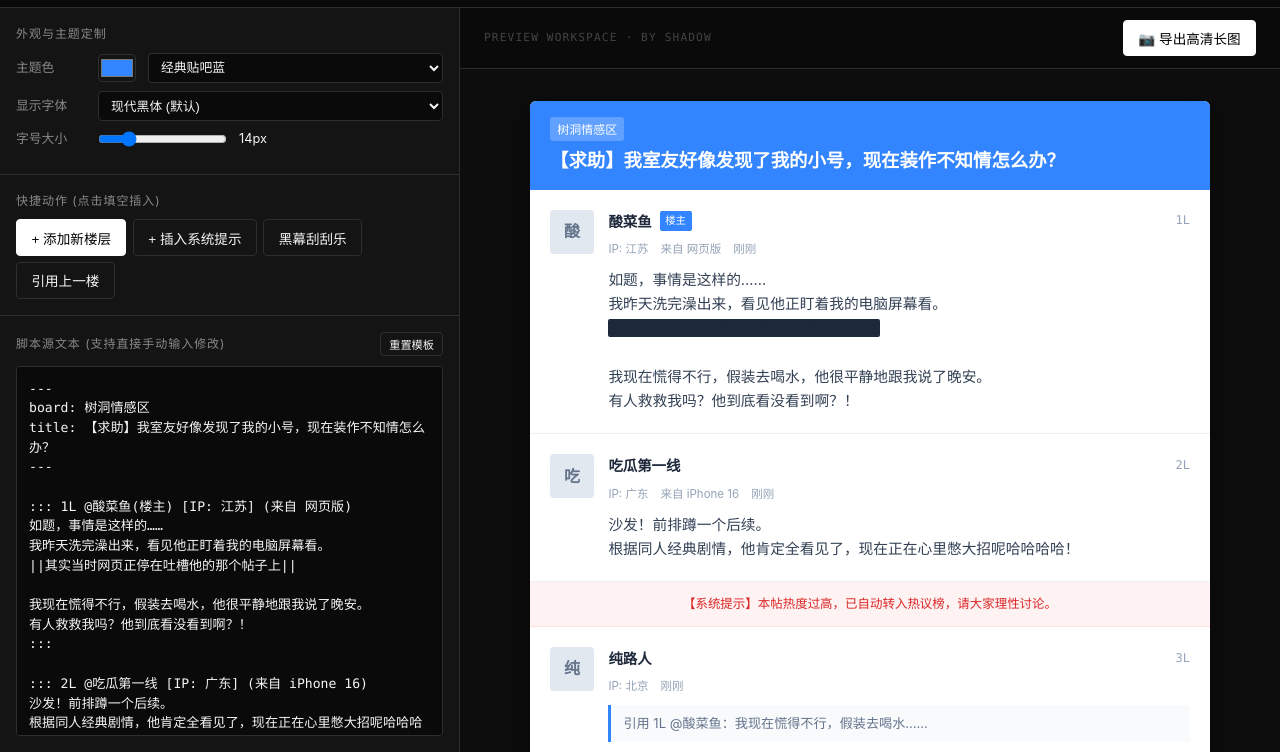
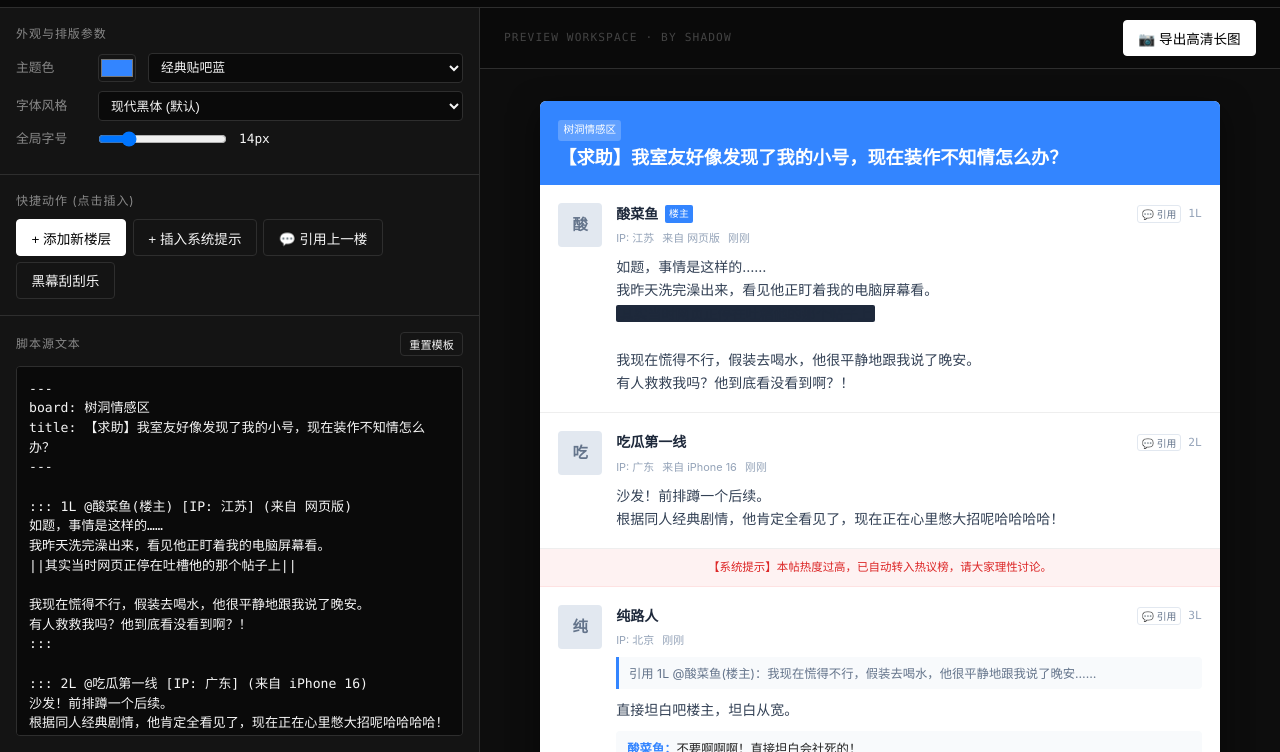
Before and after one commit to byTheshadow/paiban, a plain HTML site: page forum/index.html in a window 1280 px wide. Shown: the part 49-801 px from the top of the page. Drawn offline with nearby package versions, Linux system fonts and the light colour scheme.

Commit message:
Update index.html

```diff
--- a/forum/index.html
+++ b/forum/index.html
@@ -5,14 +5,13 @@
   <meta name="viewport" content="width=device-width, initial-scale=1.0">
   <title>论坛体排版器 —— by shadow</title>
   <link rel="stylesheet" href="../shared/css/common.css">
-  <!-- 引入 Vue 3 CDN (做双向绑定极简丝滑) 与 html2canvas CDN (长图导出) -->
   <script src="https://cdn.jsdelivr.net/npm/vue@3.3.4/dist/vue.global.prod.js"></script>
   <script src="https://cdn.jsdelivr.net/npm/html2canvas@1.4.1/dist/html2canvas.min.js"></script>
   <style>
     /* 论坛工作台双栏布局 */
     .workspace {
       display: grid;
-      grid-template-columns: 460px 1fr;
+      grid-template-columns: 480px 1fr;
       height: calc(100vh - 56px);
       overflow: hidden;
     }
@@ -134,7 +133,7 @@
       justify-content: center;
     }
 
-    /* 论坛实体容器 (所见即所得区域) */
+    /* 论坛实体容器 */
     .forum-container {
       width: 100%;
       max-width: 680px;
@@ -144,38 +143,48 @@
       box-shadow: 0 10px 30px rgba(0,0,0,0.5);
       overflow: hidden;
       height: fit-content;
+      /* 字号基础基准变量，所有子级全部用 em 缩放 */
+      font-size: 14px;
     }
 
     /* 论坛顶头 */
     .forum-header-bar {
-      padding: 1rem 1.25rem;
+      padding: 1.1em 1.3em;
       background: var(--forum-theme, #3385ff);
       color: #fff;
     }
     .forum-board-tag {
-      font-size: 0.75rem;
+      font-size: 0.75em;
       background: rgba(255,255,255,0.22);
-      padding: 0.15rem 0.45rem;
+      padding: 0.2em 0.5em;
       border-radius: 3px;
       display: inline-block;
-      margin-bottom: 0.4rem;
+      margin-bottom: 0.4em;
     }
     .forum-title {
-      font-size: 1.15rem;
+      font-size: 1.3em;
       font-weight: 700;
-      line-height: 1.4;
+      line-height: 1.35;
     }
 
     /* 楼层项 */
     .forum-post {
-      padding: 1.25rem;
+      padding: 1.3em;
       border-bottom: 1px solid #eeeeee;
       display: flex;
-      gap: 0.9rem;
+      gap: 1em;
+      position: relative;
+    }
+    .post-avatar-wrapper {
+      position: relative;
+      width: 44px;
+      height: 44px;
+      flex-shrink: 0;
+      cursor: pointer;
     }
     .post-avatar {
-      width: 44px;
-      height: 44px;
+      width: 100%;
+      height: 100%;
       border-radius: 4px;
       background: #e2e8f0;
       display: flex;
@@ -183,8 +192,7 @@
       justify-content: center;
       font-weight: bold;
       color: #64748b;
-      font-size: 1rem;
-      flex-shrink: 0;
+      font-size: 1.1em;
       overflow: hidden;
     }
     .post-avatar img {
@@ -192,6 +200,24 @@
       height: 100%;
       object-fit: cover;
     }
+    /* 鼠标浮动在头像上提示换头像 */
+    .avatar-upload-overlay {
+      position: absolute;
+      top: 0; left: 0; right: 0; bottom: 0;
+      background: rgba(0,0,0,0.55);
+      color: #fff;
+      display: flex;
+      align-items: center;
+      justify-content: center;
+      font-size: 0.65em;
+      border-radius: 4px;
+      opacity: 0;
+      transition: opacity 0.2s;
+    }
+    .post-avatar-wrapper:hover .avatar-upload-overlay {
+      opacity: 1;
+    }
+
     .post-content-wrap {
       flex: 1;
       min-width: 0;
@@ -199,20 +225,20 @@
     .post-user-row {
       display: flex;
       align-items: center;
-      gap: 0.5rem;
-      margin-bottom: 0.45rem;
+      gap: 0.5em;
+      margin-bottom: 0.35em;
       flex-wrap: wrap;
     }
     .post-username {
       font-weight: 600;
-      font-size: 0.9rem;
+      font-size: 1em;
       color: #1e293b;
     }
     .badge-lz {
       background: var(--forum-theme, #3385ff);
       color: #fff;
-      font-size: 0.65rem;
-      padding: 0.1rem 0.35rem;
+      font-size: 0.7em;
+      padding: 0.1em 0.4em;
       border-radius: 2px;
       font-weight: 500;
     }
@@ -220,25 +246,44 @@
       background: #f1f5f9;
       color: #475569;
       border: 1px solid #cbd5e1;
-      font-size: 0.65rem;
-      padding: 0.1rem 0.35rem;
+      font-size: 0.7em;
+      padding: 0.1em 0.4em;
       border-radius: 2px;
     }
+    .post-floor-actions {
+      margin-left: auto;
+      display: flex;
+      align-items: center;
+      gap: 0.5em;
+    }
     .post-floor {
-      margin-left: auto;
-      font-size: 0.75rem;
+      font-size: 0.8em;
       color: #94a3b8;
       font-family: var(--font-mono);
     }
+    .btn-quote-inline {
+      background: transparent;
+      border: 1px solid #e2e8f0;
+      color: #64748b;
+      font-size: 0.7em;
+      padding: 0.1em 0.4em;
+      border-radius: 3px;
+      cursor: pointer;
+    }
+    .btn-quote-inline:hover {
+      background: #f1f5f9;
+      color: #0f172a;
+    }
+
     .post-meta-sub {
-      font-size: 0.72rem;
+      font-size: 0.78em;
       color: #94a3b8;
-      margin-bottom: 0.6rem;
+      margin-bottom: 0.7em;
       display: flex;
-      gap: 0.75rem;
+      gap: 0.75em;
     }
     .post-body {
-      font-size: 0.92rem;
+      font-size: 1em; /* 严格跟随外层字号 */
       line-height: 1.65;
       color: #334155;
       word-break: break-word;
@@ -249,7 +294,7 @@
     .spoiler {
       background: #1e293b;
       color: #1e293b;
-      padding: 0 0.2rem;
+      padding: 0 0.25em;
       border-radius: 2px;
       cursor: pointer;
       user-select: none;
@@ -264,58 +309,46 @@
     .quote-box {
       background: #f8fafc;
       border-left: 3px solid var(--forum-theme, #3385ff);
-      padding: 0.5rem 0.75rem;
-      margin-bottom: 0.6rem;
-      font-size: 0.82rem;
+      padding: 0.5em 0.8em;
+      margin-bottom: 0.7em;
+      font-size: 0.88em;
       color: #64748b;
       border-radius: 0 4px 4px 0;
     }
 
     /* 楼中楼 */
     .sub-comments {
-      margin-top: 0.75rem;
+      margin-top: 0.8em;
       background: #f8fafc;
       border-radius: 4px;
-      padding: 0.6rem 0.8rem;
-      font-size: 0.82rem;
+      padding: 0.7em 0.9em;
+      font-size: 0.88em;
     }
     .sub-item {
-      margin-bottom: 0.35rem;
+      margin-bottom: 0.4em;
       line-height: 1.45;
     }
     .sub-user {
       font-weight: 600;
-      color: #3b82f6;
+      color: var(--forum-theme, #3b82f6);
     }
 
     /* 系统提示条 */
     .forum-sys-notice {
-      padding: 0.75rem 1.25rem;
+      padding: 0.8em 1.2em;
       text-align: center;
-      font-size: 0.78rem;
+      font-size: 0.82em;
       background: #f1f5f9;
       color: #64748b;
       border-bottom: 1px solid #e2e8f0;
       display: flex;
       align-items: center;
       justify-content: center;
-      gap: 0.4rem;
     }
     .forum-sys-notice.warn {
       background: #fef2f2;
       color: #dc2626;
       border-color: #fee2e2;
-    }
-
-    /* 底部水印声明条 */
-    .forum-watermark-footer {
-      padding: 0.6rem 1rem;
-      text-align: right;
-      font-size: 0.68rem;
-      color: #94a3b8;
-      background: #fcfcfc;
-      border-top: 1px solid #f0f0f0;
-      font-family: var(--font-mono);
     }
 
     /* 可视化弹窗 Modal */
@@ -369,12 +402,21 @@
 <body>
 
 <div id="app" class="workspace">
-  <!-- 左侧控制与打字输入面板 -->
+  <!-- 隐藏的全局文件上传控件 -->
+  <input
+    type="file"
+    ref="avatarFileInput"
+    accept="image/*"
+    style="display: none;"
+    @change="handleAvatarFileSelect"
+  >
+
+  <!-- 左侧控制面板 -->
   <aside class="panel-left">
-    <!-- 外观与主题自定义区 -->
+    <!-- 外观定制区 -->
     <div class="panel-section">
       <div class="section-title">
-        <span>外观与主题定制</span>
+        <span>外观与排版参数</span>
       </div>
       <div class="control-row">
         <label>主题色</label>
@@ -388,50 +430,51 @@
         </select>
       </div>
       <div class="control-row">
-        <label>显示字体</label>
+        <label>字体风格</label>
         <select v-model="selectedFont">
           <option value="var(--font-sans)">现代黑体 (默认)</option>
           <option value="var(--font-serif)">复古宋体 (文学感)</option>
           <option value="Kaiti, STKaiti, 楷体, serif">书卷楷体 (古典韵味)</option>
-          <option value="var(--font-mono)">等宽代码体 (赛博论坛)</option>
+          <option value="var(--font-mono)">等宽代码体 (赛博终端)</option>
         </select>
       </div>
       <div class="control-row">
-        <label>字号大小</label>
-        <input type="range" min="13" max="18" v-model="fontSize">
-        <span>{{ fontSize }}px</span>
+        <label>全局字号</label>
+        <!-- 字号调节滑块：实时生效 -->
+        <input type="range" min="12" max="22" v-model.number="fontSize">
+        <span style="font-family: var(--font-mono); width: 35px;">{{ fontSize }}px</span>
       </div>
     </div>
 
-    <!-- 小白友好：可视化快捷插入工具栏 -->
+    <!-- 可视化动作按钮条 -->
     <div class="panel-section">
       <div class="section-title">
-        <span>快捷动作 (点击填空插入)</span>
+        <span>快捷动作 (点击插入)</span>
       </div>
       <div class="action-toolbar">
         <button class="btn btn-primary" @click="openModal('floor')">+ 添加新楼层</button>
         <button class="btn" @click="openModal('system')">+ 插入系统提示</button>
+        <button class="btn" @click="quoteLatestFloor" title="自动抓取上一楼作者和发言插入引用">💬 引用上一楼</button>
         <button class="btn" @click="insertTag('||这里是剧透黑幕||')">黑幕刮刮乐</button>
-        <button class="btn" @click="insertTag('> 引用某某：内容\n')">引用上一楼</button>
       </div>
     </div>
 
-    <!-- 硬核文手：脚本打字源码编辑区 -->
+    <!-- 源码文本框 -->
     <div class="editor-container">
       <div class="section-title">
-        <span>脚本源文本 (支持直接手动输入修改)</span>
+        <span>脚本源文本</span>
         <button class="btn" style="padding: 0.2rem 0.5rem; font-size: 0.7rem;" @click="resetTemplate">重置模板</button>
       </div>
       <textarea
         ref="sourceTextarea"
         class="source-editor"
         v-model="rawScript"
-        placeholder="在这里自由打字或粘贴你的论坛脚本..."
+        placeholder="自由打字或粘贴论坛脚本..."
       ></textarea>
     </div>
   </aside>
 
-  <!-- 右侧：所见即所得渲染区 -->
+  <!-- 右侧所见即所得渲染区 -->
   <main class="panel-right">
     <header class="preview-header">
       <span class="watermark-badge">PREVIEW WORKSPACE · BY SHADOW</span>
@@ -443,7 +486,7 @@
     </header>
 
     <div class="preview-scroll">
-      <!-- 论坛整卡主体 (将被 html2canvas 截取) -->
+      <!-- 论坛整卡主体 (将被 html2canvas 截取，无水印) -->
       <div
         id="forum-export-target"
         class="forum-container"
@@ -459,7 +502,7 @@
           <h1 class="forum-title">{{ meta.title || '无标题帖子' }}</h1>
         </div>
 
-        <!-- 楼层与系统提示动态渲染列表 -->
+        <!-- 楼层与系统提示列表 -->
         <div v-for="(item, idx) in parsedItems" :key="idx">
           <!-- 系统提示条 -->
           <div v-if="item.type === 'system'" class="forum-sys-notice" :class="item.subType">
@@ -468,29 +511,39 @@
 
           <!-- 普通楼层帖子 -->
           <div v-else-if="item.type === 'floor'" class="forum-post">
-            <div class="post-avatar">
-              <img v-if="item.avatar" :src="item.avatar" alt="avatar">
-              <span v-else>{{ (item.author || '匿')[0] }}</span>
+            <!-- 头像区域 (支持点击上传更换) -->
+            <div class="post-avatar-wrapper" @click="triggerUploadAvatar(item.floor, item.author)" title="点击更换该楼层头像">
+              <div class="post-avatar">
+                <img v-if="getAvatar(item.floor, item.author)" :src="getAvatar(item.floor, item.author)" alt="avatar">
+                <span v-else>{{ (item.author || '匿')[0] }}</span>
+              </div>
+              <div class="avatar-upload-overlay">换头像</div>
             </div>
+
             <div class="post-content-wrap">
               <div class="post-user-row">
                 <span class="post-username">{{ item.author || '匿名网友' }}</span>
                 <span v-if="item.isLz" class="badge-lz">楼主</span>
                 <span v-if="item.badge" class="badge-custom">{{ item.badge }}</span>
-                <span class="post-floor">{{ item.floor }}</span>
+
+                <div class="post-floor-actions">
+                  <button class="btn-quote-inline" @click="quoteSpecificFloor(item)" title="引用此楼">💬 引用</button>
+                  <span class="post-floor">{{ item.floor }}</span>
+                </div>
               </div>
+
               <div class="post-meta-sub">
                 <span v-if="item.ip">IP: {{ item.ip }}</span>
                 <span v-if="item.device">来自 {{ item.device }}</span>
                 <span>{{ item.time || '刚刚' }}</span>
               </div>
 
-              <!-- 引用块 -->
+              <!-- 引用块 (修复多行与特殊格式) -->
               <div v-if="item.quote" class="quote-box">
                 {{ item.quote }}
               </div>
 
-              <!-- 楼层正文 (包含刮刮乐黑幕解析) -->
+              <!-- 楼层正文 (黑幕解析) -->
               <div class="post-body" v-html="formatBody(item.body)"></div>
 
               <!-- 楼中楼小评论 -->
@@ -504,10 +557,6 @@
           </div>
         </div>
 
-        <!-- 论坛底部水印声明 -->
-        <div class="forum-watermark-footer">
-          快捷排版网站 —— by shadow
-        </div>
       </div>
     </div>
   </main>
@@ -521,20 +570,20 @@
       </div>
       <div class="form-group">
         <label>昵称 / 马甲</label>
-        <input type="text" v-model="newFloor.author" placeholder="例如：酸菜鱼 (加 楼主 二字自动变楼主)">
+        <input type="text" v-model="newFloor.author" placeholder="例如：酸菜鱼 (含 楼主 二字自动变楼主)">
       </div>
       <div class="form-group" style="display: flex; gap: 0.5rem;">
         <div style="flex: 1;">
-          <label>IP 属地 (文手造梗)</label>
-          <input type="text" v-model="newFloor.ip" placeholder="例如：罗马 / 楼主床底">
+          <label>IP 属地</label>
+          <input type="text" v-model="newFloor.ip" placeholder="例如：江苏 / 楼主床底">
         </div>
         <div style="flex: 1;">
           <label>自定义徽章 (可选)</label>
-          <input type="text" v-model="newFloor.badge" placeholder="例如：管理员 / 大V">
+          <input type="text" v-model="newFloor.badge" placeholder="例如：管理员">
         </div>
       </div>
       <div class="form-group">
-        <label>正文内容 (支持直接打字)</label>
+        <label>正文内容</label>
         <textarea rows="4" v-model="newFloor.body" placeholder="说点什么吧..."></textarea>
       </div>
       <div style="display: flex; justify-content: flex-end; gap: 0.5rem; margin-top: 1rem;">
@@ -560,7 +609,7 @@
       </div>
       <div class="form-group">
         <label>提示文字</label>
-        <input type="text" v-model="newSys.content" placeholder="例如：【系统提示：该楼层已被管理员抽除】">
+        <input type="text" v-model="newSys.content" placeholder="例如：【系统提示：该楼已被封禁】">
       </div>
       <div style="display: flex; justify-content: flex-end; gap: 0.5rem; margin-top: 1rem;">
         <button class="btn" @click="activeModal = null">取消</button>
@@ -574,7 +623,6 @@
 <script>
   const { createApp } = Vue;
 
-  // 默认预设的一段示范小说脚本
   const DEFAULT_SCRIPT = `---
 board: 树洞情感区
 title: 【求助】我室友好像发现了我的小号，现在装作不知情怎么办？
@@ -599,7 +647,7 @@ title: 【求助】我室友好像发现了我的小号，现在装作不知情
 :::
 
 ::: 3L @纯路人 [IP: 北京]
-> 引用 1L @酸菜鱼：我现在慌得不行，假装去喝水……
+> 引用 1L @酸菜鱼(楼主)：我现在慌得不行，假装去喝水，他很平静地跟我说了晚安……
 直接坦白吧楼主，坦白从宽。
 ---
 [sub] @酸菜鱼: 不要啊啊啊！直接坦白会社死的！
@@ -620,18 +668,25 @@ title: 【求助】我室友好像发现了我的小号，现在装作不知情
         rawScript: localStorage.getItem('shadow_forum_draft') || DEFAULT_SCRIPT,
         isExporting: false,
         activeModal: null,
-        // 表单弹窗临时数据
         newFloor: { author: '', ip: '本地', badge: '', body: '' },
-        newSys: { type: 'normal', content: '【系统提示：该楼已被封禁】' }
+        newSys: { type: 'normal', content: '【系统提示：该楼已被封禁】' },
+        // 本地头像缓存池 (键为 floor 或 author)
+        avatarMap: JSON.parse(localStorage.getItem('shadow_avatar_map') || '{}'),
+        uploadTargetKey: null // 正在上传头像的目标 key
       }
     },
     watch: {
       rawScript(newVal) {
         localStorage.setItem('shadow_forum_draft', newVal);
+      },
+      avatarMap: {
+        deep: true,
+        handler(val) {
+          localStorage.setItem('shadow_avatar_map', JSON.stringify(val));
+        }
       }
     },
     computed: {
-      // 解析全局 Front-matter 标题和板块
       meta() {
         const titleMatch = this.rawScript.match(/title:\s*(.+)/);
         const boardMatch = this.rawScript.match(/board:\s*(.+)/);
@@ -640,7 +695,6 @@ title: 【求助】我室友好像发现了我的小号，现在装作不知情
           board: boardMatch ? boardMatch[1].trim() : '闲聊讨论'
         };
       },
-      // 解析所有楼层与系统提示
       parsedItems() {
         const items = [];
         const blocks = this.rawScript.split(/:::\s*/);
@@ -649,11 +703,11 @@ title: 【求助】我室友好像发现了我的小号，现在装作不知情
           const trimmed = block.trim();
           if (!trimmed || trimmed.startsWith('---')) return;
 
-          // 匹配系统提示: sys 或 sys(warn)
+          // 系统提示
           if (trimmed.startsWith('sys')) {
             const isWarn = trimmed.startsWith('sys(warn)');
             const lines = trimmed.split('\n');
-            lines.shift(); // 移除首行 sys
+            lines.shift();
             const content = lines.join('\n').replace(/:::$/, '').trim();
             items.push({
               type: 'system',
@@ -663,7 +717,7 @@ title: 【求助】我室友好像发现了我的小号，现在装作不知情
             return;
           }
 
-          // 匹配楼层: 1L @作者 [IP: xx] [Badge: xx] (来自 设备)
+          // 楼层解析
           const firstLineEnd = trimmed.indexOf('\n');
           const headerLine = firstLineEnd !== -1 ? trimmed.slice(0, firstLineEnd) : trimmed;
           const bodyContent = firstLineEnd !== -1 ? trimmed.slice(firstLineEnd + 1).replace(/:::$/, '').trim() : '';
@@ -675,18 +729,20 @@ title: 【求助】我室友好像发现了我的小号，现在装作不知情
           const deviceMatch = headerLine.match(/\(来自\s*([^\)]+)\)/);
 
           const author = authorMatch ? authorMatch[1] : '匿名网友';
-          const isLz = author.includes('楼主') || (floorMatch && floorMatch[1] === '1L');
+          const floor = floorMatch ? floorMatch[1] : `${items.filter(i=>i.type==='floor').length + 1}L`;
+          const isLz = author.includes('楼主') || floor === '1L';
 
-          // 处理引用和楼中楼
+          // 宽容解析引用 > 某某内容
           let quote = null;
           let cleanBody = bodyContent;
           const subComments = [];
 
-          // 提取引用 >
-          const quoteMatch = cleanBody.match(/^>\s*(.+)\n/);
+          // 匹配以 > 开头的引用行
+          const quoteRegex = />\s*(.+?)(?:\n|$)/;
+          const quoteMatch = cleanBody.match(quoteRegex);
           if (quoteMatch) {
-            quote = quoteMatch[1];
-            cleanBody = cleanBody.replace(quoteMatch[0], '');
+            quote = quoteMatch[1].trim();
+            cleanBody = cleanBody.replace(quoteMatch[0], '').trim();
           }
 
           // 提取楼中楼 [sub]
@@ -705,7 +761,7 @@ title: 【求助】我室友好像发现了我的小号，现在装作不知情
 
           items.push({
             type: 'floor',
-            floor: floorMatch ? floorMatch[1] : `${items.length + 1}L`,
+            floor: floor,
             author: author,
             isLz: isLz,
             badge: badgeMatch ? badgeMatch[1] : '',
@@ -721,15 +777,35 @@ title: 【求助】我室友好像发现了我的小号，现在装作不知情
       }
     },
     methods: {
-      // 黑幕刮刮乐效果转化
       formatBody(text) {
         if (!text) return '';
         return text.replace(/\|\|(.*?)\|\|/g, '<span class="spoiler" onclick="this.classList.toggle(\'revealed\')">$1</span>');
       },
+      // 获取头像：优先楼层指定，其次角色昵称指定
+      getAvatar(floor, author) {
+        return this.avatarMap[floor] || this.avatarMap[author] || null;
+      },
+      // 触发上传头像
+      triggerUploadAvatar(floor, author) {
+        this.uploadTargetKey = floor; // 绑定到该楼层
+        this.$refs.avatarFileInput.click();
+      },
+      handleAvatarFileSelect(e) {
+        const file = e.target.files[0];
+        if (!file) return;
+        const reader = new FileReader();
+        reader.onload = (event) => {
+          if (this.uploadTargetKey) {
+            this.avatarMap[this.uploadTargetKey] = event.target.result;
+          }
+          // 清空 input 方便重复选择同一图片
+          e.target.value = '';
+        };
+        reader.readAsDataURL(file);
+      },
       openModal(type) {
         this.activeModal = type;
       },
-      // 确认通过弹窗追加楼层代码
       confirmAddFloor() {
         const floorNum = (this.parsedItems.filter(i => i.type === 'floor').length + 1) + 'L';
         const badgeStr = this.newFloor.badge ? ` [Badge: ${this.newFloor.badge}]` : '';
@@ -740,31 +816,56 @@ title: 【求助】我室友好像发现了我的小号，现在装作不知情
         this.activeModal = null;
         this.newFloor = { author: '', ip: '本地', badge: '', body: '' };
       },
-      // 确认通过弹窗追加系统提示
       confirmAddSys() {
         const sysTag = this.newSys.type === 'warn' ? 'sys(warn)' : 'sys';
         const appendScript = `\n::: ${sysTag}\n${this.newSys.content}\n:::\n`;
         this.rawScript += appendScript;
         this.activeModal = null;
       },
-      // 插入指定快捷符号
+      // 智能引用“上一楼”
+      quoteLatestFloor() {
+        const floors = this.parsedItems.filter(i => i.type === 'floor');
+        if (!floors.length) {
+          alert('当前还没有楼层可以引用');
+          return;
+        }
+        const lastFloor = floors[floors.length - 1];
+        this.quoteSpecificFloor(lastFloor);
+      },
+      // 引用指定楼层
+      quoteSpecificFloor(floorItem) {
+        // 截取前30个字作为摘要
+        const snippet = floorItem.body ? floorItem.body.replace(/\n/g, ' ').slice(0, 30) + '……' : '……';
+        const quoteText = `> 引用 ${floorItem.floor} @${floorItem.author}：${snippet}\n`;
+
+        // 追加新楼层并带上引用
+        const nextFloorNum = (this.parsedItems.filter(i => i.type === 'floor').length + 1) + 'L';
+        const newFloorScript = `\n::: ${nextFloorNum} @路人网友\n${quoteText}说得对！\n:::\n`;
+        this.rawScript += newFloorScript;
+
+        // 滚动到底部
+        this.$nextTick(() => {
+          const ta = this.$refs.sourceTextarea;
+          if (ta) ta.scrollTop = ta.scrollHeight;
+        });
+      },
       insertTag(tag) {
-        this.rawScript += `\n${tag}`;
+        this.rawScript += `\n${tag}\n`;
       },
       resetTemplate() {
-        if (confirm('确认恢复示范默认模板吗？当前编辑的内容将被覆盖。')) {
+        if (confirm('确认恢复示范模板吗？当前编辑的内容将被覆盖。')) {
           this.rawScript = DEFAULT_SCRIPT;
         }
       },
-      // 导出高清长图
+      // 导出纯净高清长图 (无水印)
       exportImage() {
         this.isExporting = true;
         const target = document.getElementById('forum-export-target');
 
         html2canvas(target, {
-          scale: 2, // 2倍超清抗锯齿
+          scale: 2, // 2倍抗锯齿高清
           useCORS: true,
-          backgroundColor: null
+          backgroundColor: '#ffffff'
         }).then(canvas => {
           const link = document.createElement('a');
           link.download = `论坛排版_${Date.now()}.png`;
```
